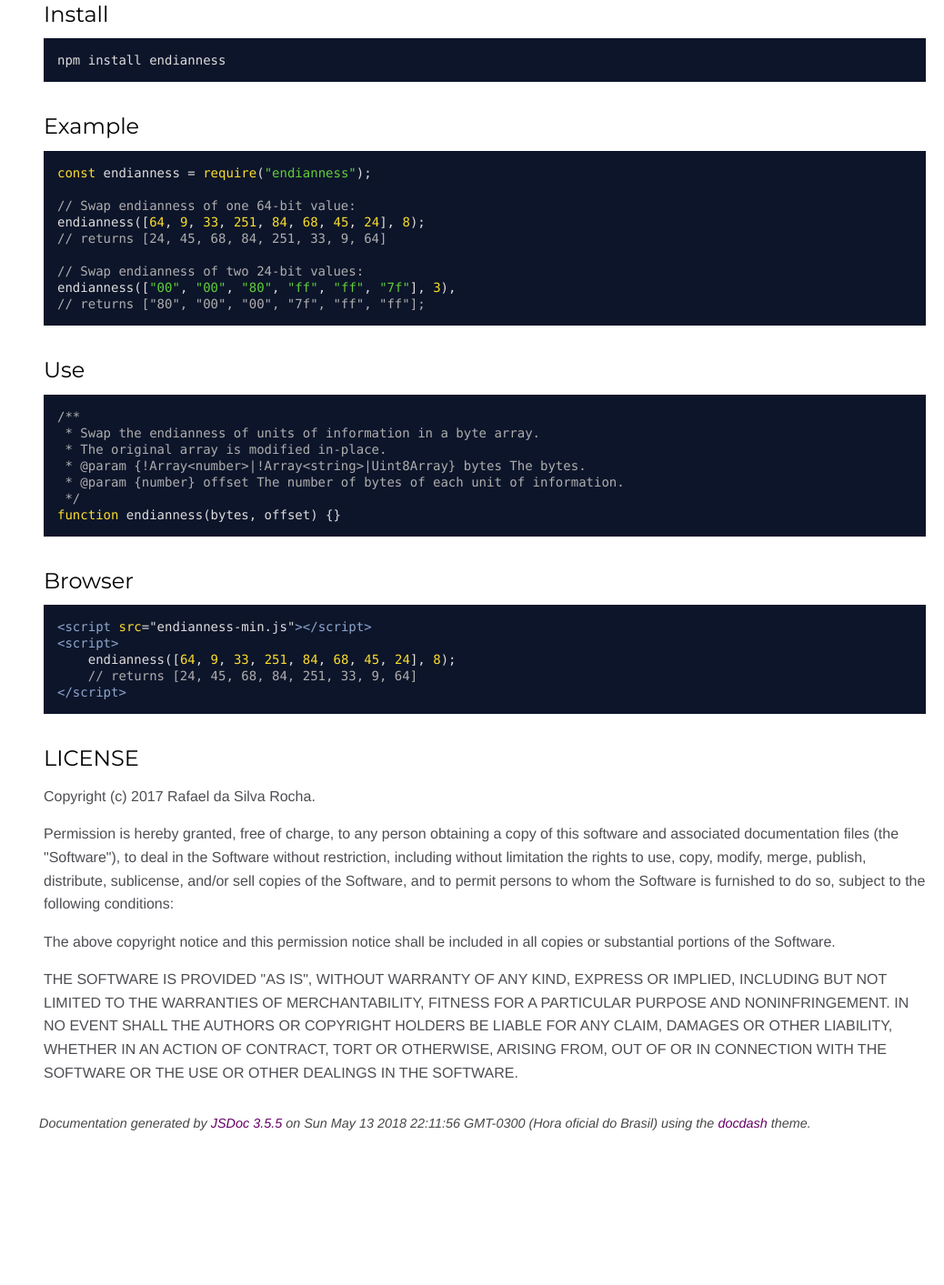
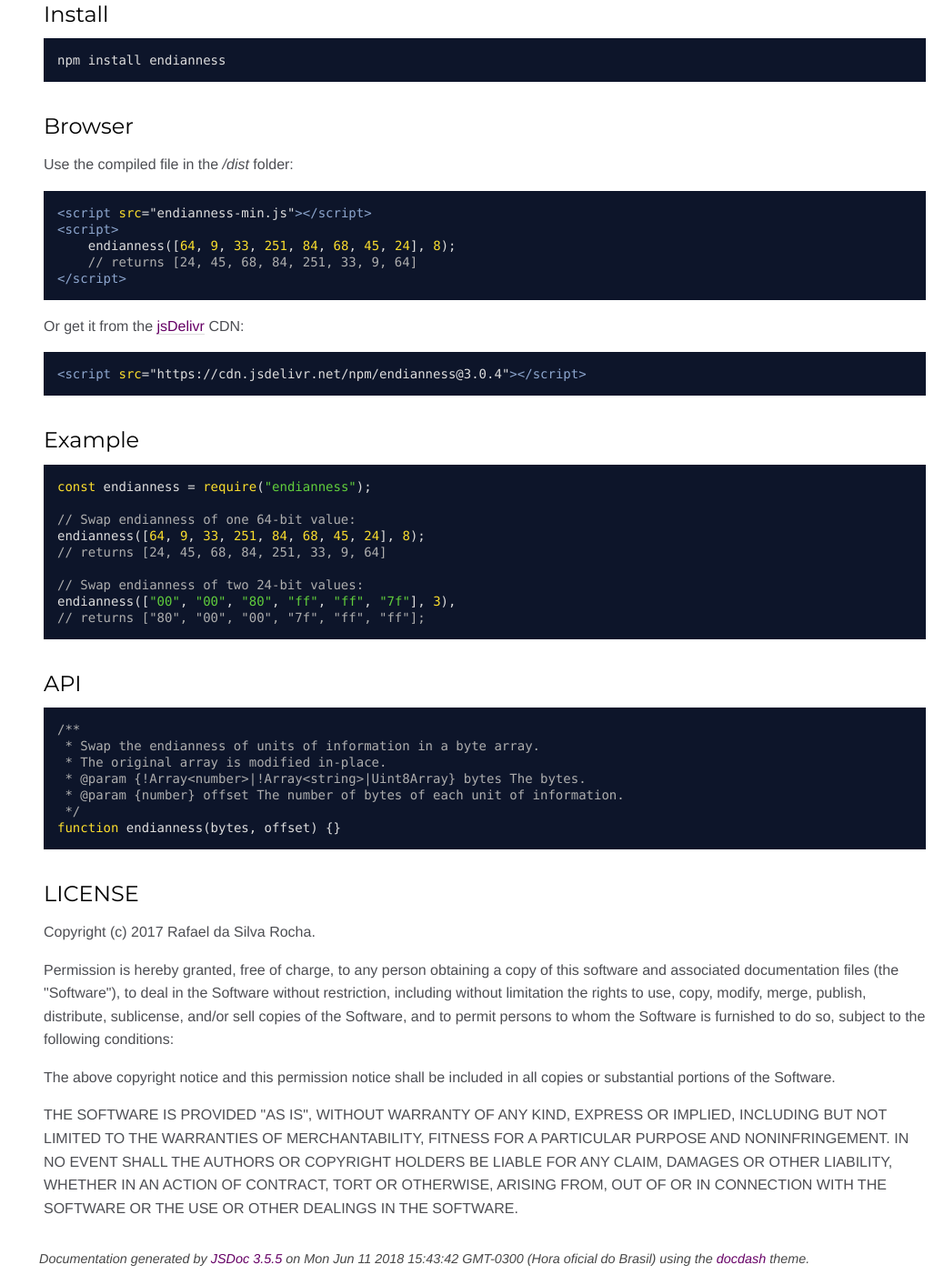
Before and after one commit to rochars/endianness, a website built with webpack: page docs/index.html in a window 1280 px wide. Shown: the part 640-2053 px from the top of the page at 91% size, without its empty margins (242-1280 px from the left). Before the commit the page ends 1904 px from the top, so only its background shows below. Built offline with nearby package versions, Linux system fonts and the light colour scheme.

Commit message:
v3.0.4: browser dist in npm

```diff
--- a/docs/index.html
+++ b/docs/index.html
@@ -53,7 +53,13 @@
 <li>Works in Node.js and in the browser</li>
 <li>Works with any byte offset</li>
 </ul>
-<h2>Install</h2><pre class="prettyprint source"><code>npm install endianness</code></pre><h2>Example</h2><pre class="prettyprint source lang-javascript"><code>const endianness = require(&quot;endianness&quot;);
+<h2>Install</h2><pre class="prettyprint source"><code>npm install endianness</code></pre><h2>Browser</h2><p>Use the compiled file in the <em>/dist</em> folder:</p>
+<pre class="prettyprint source lang-html"><code>&lt;script src=&quot;endianness-min.js&quot;>&lt;/script>
+&lt;script>
+    endianness([64, 9, 33, 251, 84, 68, 45, 24], 8);
+    // returns [24, 45, 68, 84, 251, 33, 9, 64]
+&lt;/script></code></pre><p>Or get it from the <a href="https://www.jsdelivr.com">jsDelivr</a> CDN:</p>
+<pre class="prettyprint source lang-html"><code>&lt;script src=&quot;https://cdn.jsdelivr.net/npm/endianness@3.0.4&quot;>&lt;/script></code></pre><h2>Example</h2><pre class="prettyprint source lang-javascript"><code>const endianness = require(&quot;endianness&quot;);
 
 // Swap endianness of one 64-bit value:
 endianness([64, 9, 33, 251, 84, 68, 45, 24], 8);
@@ -61,17 +67,13 @@ endianness([64, 9, 33, 251, 84, 68, 45, 24], 8);
 
 // Swap endianness of two 24-bit values:
 endianness([&quot;00&quot;, &quot;00&quot;, &quot;80&quot;, &quot;ff&quot;, &quot;ff&quot;, &quot;7f&quot;], 3),
-// returns [&quot;80&quot;, &quot;00&quot;, &quot;00&quot;, &quot;7f&quot;, &quot;ff&quot;, &quot;ff&quot;];</code></pre><h2>Use</h2><pre class="prettyprint source lang-javascript"><code>/**
+// returns [&quot;80&quot;, &quot;00&quot;, &quot;00&quot;, &quot;7f&quot;, &quot;ff&quot;, &quot;ff&quot;];</code></pre><h2>API</h2><pre class="prettyprint source lang-javascript"><code>/**
  * Swap the endianness of units of information in a byte array.
  * The original array is modified in-place.
  * @param {!Array&lt;number>|!Array&lt;string>|Uint8Array} bytes The bytes.
  * @param {number} offset The number of bytes of each unit of information.
  */
-function endianness(bytes, offset) {}</code></pre><h2>Browser</h2><pre class="prettyprint source lang-html"><code>&lt;script src=&quot;endianness-min.js&quot;>&lt;/script>
-&lt;script>
-    endianness([64, 9, 33, 251, 84, 68, 45, 24], 8);
-    // returns [24, 45, 68, 84, 251, 33, 9, 64]
-&lt;/script></code></pre><h2>LICENSE</h2><p>Copyright (c) 2017 Rafael da Silva Rocha.</p>
+function endianness(bytes, offset) {}</code></pre><h2>LICENSE</h2><p>Copyright (c) 2017 Rafael da Silva Rocha.</p>
 <p>Permission is hereby granted, free of charge, to any person obtaining
 a copy of this software and associated documentation files (the
 &quot;Software&quot;), to deal in the Software without restriction, including
@@ -100,7 +102,7 @@ WITH THE SOFTWARE OR THE USE OR OTHER DEALINGS IN THE SOFTWARE.</p></article>
 <br class="clear">
 
 <footer>
-    Documentation generated by <a href="https://github.com/jsdoc3/jsdoc">JSDoc 3.5.5</a> on Sun May 13 2018 22:11:56 GMT-0300 (Hora oficial do Brasil) using the <a href="https://github.com/clenemt/docdash">docdash</a> theme.
+    Documentation generated by <a href="https://github.com/jsdoc3/jsdoc">JSDoc 3.5.5</a> on Mon Jun 11 2018 15:43:42 GMT-0300 (Hora oficial do Brasil) using the <a href="https://github.com/clenemt/docdash">docdash</a> theme.
 </footer>
 
 <script>prettyPrint();</script>
--- a/package.json
+++ b/package.json
@@ -1,6 +1,6 @@
 {
   "name": "endianness",
-  "version": "3.0.3",
+  "version": "3.0.4",
   "description": "Swap endianness in byte arrays.",
   "homepage": "https://github.com/rochars/endianness",
   "author": "Rafael da Silva Rocha <rocha.rafaelsilva@gmail.com>",
@@ -45,5 +45,6 @@
     "string-replace-loader": "^1.3.0",
     "webpack": "^3.8.1"
   },
-  "main": "index.js"
+  "main": "index.js",
+  "browser": "./dist/endianness-min.js"
 }
```
Also changed, not shown: docs/global.html (+1 -1 lines), docs/index.js.html (+1 -1 lines), README.md, 1 other file.
